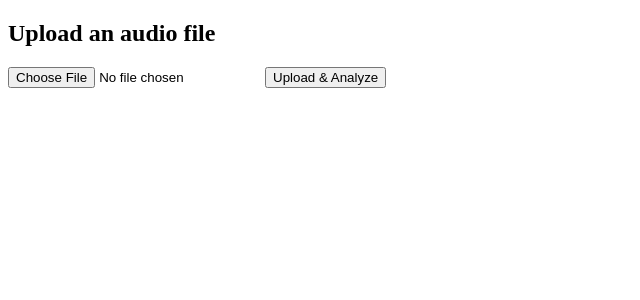
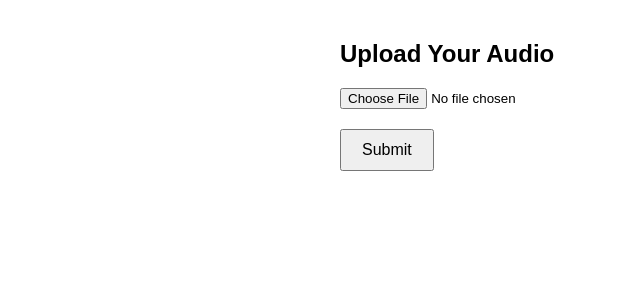
Before and after one commit to aditya388182/AI-speech-advisory, a Flask app: page / in a window 1280 px wide. Shown: the top 300 px of the page, without its empty margins (0-640 px from the left). Run offline with Flask 3, Linux system fonts and the light colour scheme.

Commit message:
useless add

```diff
--- a/app.py
+++ b/app.py
@@ -36,7 +36,10 @@ def upload_audio():
     # Save to DB
     save_transcript_and_feedback(transcript, feedback)
 
-    return f"<h3>Transcript:</h3><p>{transcript}</p><h3>Feedback:</h3><p>{feedback}</p>"
+    return (
+        f"<h3>Transcript:</h3><p>{transcript}</p>"
+        f"<h3>Feedback:</h3><p>{feedback}</p>"
+    )
 
 
 if __name__ == "__main__":
--- a/database/templates/index.html
+++ b/database/templates/index.html
@@ -1,13 +1,33 @@
 <!DOCTYPE html>
 <html>
 <head>
-    <title>Upload Audio</title>
+    <title>Speech Feedback Tool</title>
+    <style>
+        body {
+            font-family: Arial, sans-serif;
+            margin: 40px;
+        }
+        .container {
+            max-width: 600px;
+            margin: auto;
+        }
+        input[type="file"] {
+            margin-bottom: 20px;
+        }
+        button {
+            padding: 10px 20px;
+            font-size: 16px;
+        }
+    </style>
 </head>
 <body>
-    <h2>Upload an audio file</h2>
-    <form action="/upload" method="post" enctype="multipart/form-data">
-        <input type="file" name="audio_file" accept=".wav,.mp3,.m4a">
-        <input type="submit" value="Upload & Analyze">
-    </form>
+    <div class="container">
+        <h2>Upload Your Audio</h2>
+        <form action="/upload" method="post" enctype="multipart/form-data">
+            <input type="file" name="audio_file" accept=".wav,.mp3,.m4a" required>
+            <br>
+            <button type="submit">Submit</button>
+        </form>
+    </div>
 </body>
 </html>
```
Also changed, not shown: TTS/speak.py (+7 -1 lines), 2 other files.
